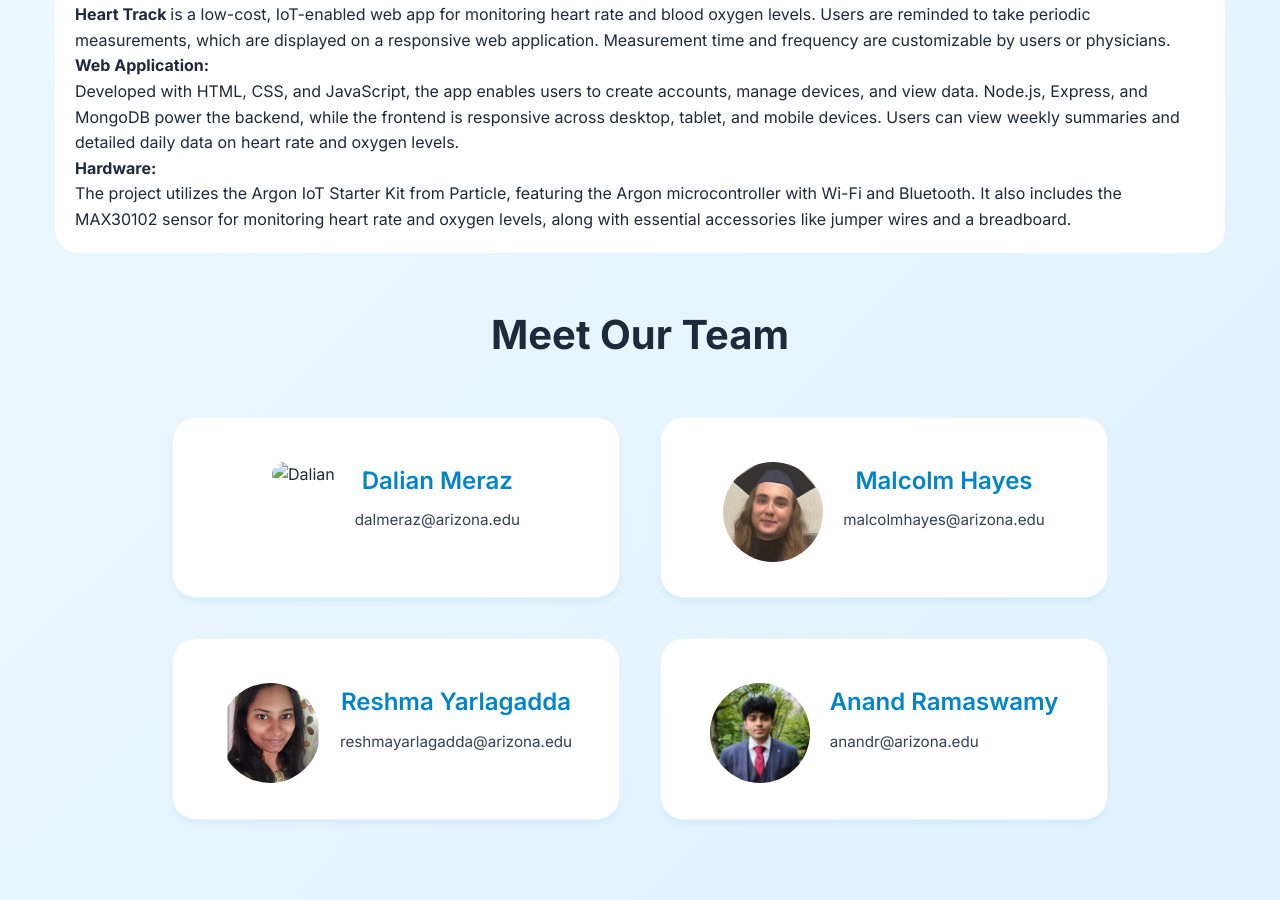
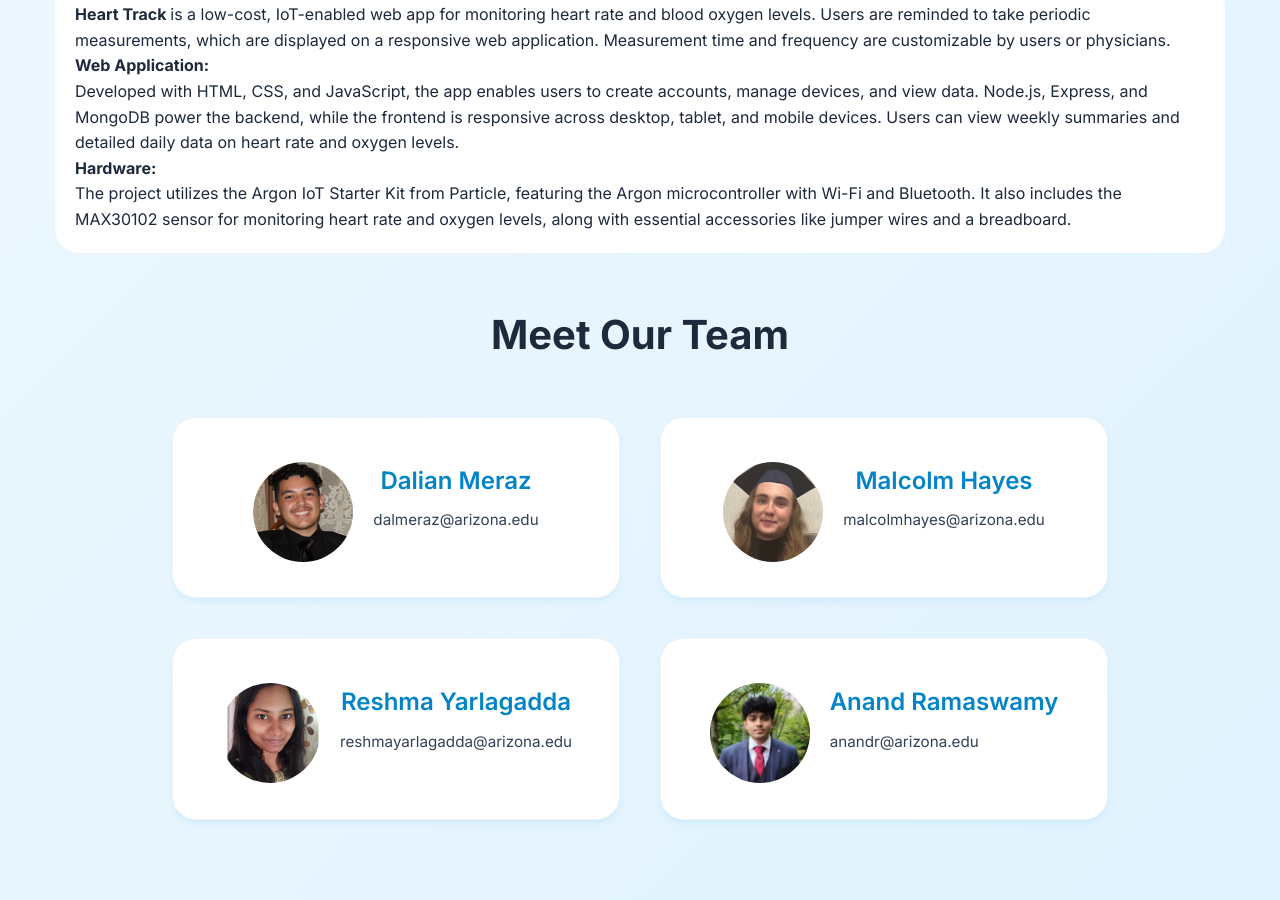
Before and after one commit to dalmeraz19/ECE413_FinalProject, a plain HTML site: page index.html in a window 1280 px wide. Shown: the part 673-1573 px from the top of the page. Drawn offline with Linux system fonts and the light colour scheme.

Commit message:
merge resolve

```diff
--- a/index.html
+++ b/index.html
@@ -38,7 +38,7 @@
             <section id="team">
                 <div class="team-member">
                     <div class="team-photo">
-                        <img src="/api/placeholder/400/320" alt="Dalian">
+                        <img src="dalian.JPG" alt="Dalian">
                     </div>
                     <div class="team-content">
                         <h3>Dalian Meraz</h3>
```
Also changed, not shown: README.md, dalian.JPG (added).
